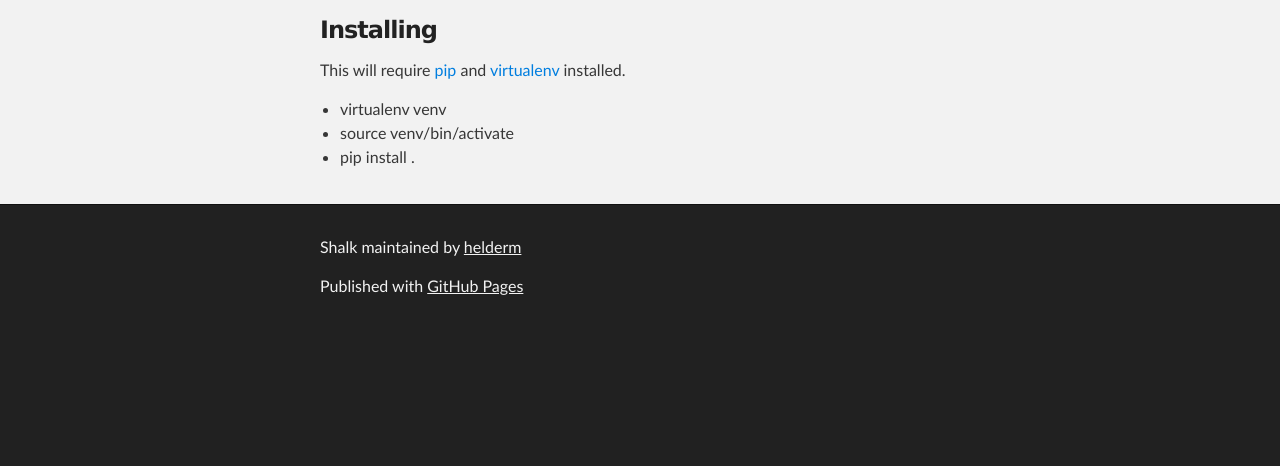
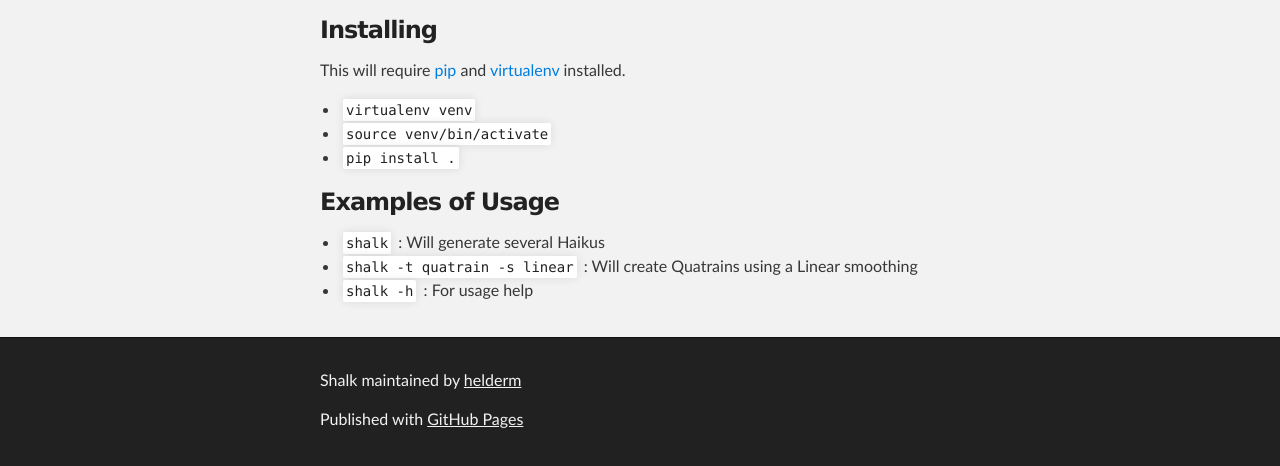
Before and after one commit to helderm/shalk, a plain HTML site: page index.html in a window 1280 px wide. Shown: the part 351-817 px from the top of the page. Drawn offline with Linux system fonts and the light colour scheme.

```diff
--- a/index.html
+++ b/index.html
@@ -42,9 +42,21 @@
 <p>This will require <a href="http://pip.readthedocs.org/en/stable/installing/">pip</a> and <a href="https://virtualenv.pypa.io/en/latest/installation.html">virtualenv</a> installed.</p>
 
 <ul>
-<li>virtualenv venv</li>
-<li>source venv/bin/activate</li>
-<li>pip install .</li>
+<li><code>virtualenv venv</code></li>
+<li><code>source venv/bin/activate</code></li>
+<li><code>pip install .</code></li>
+</ul>
+
+<h3>
+<a id="examples-of-usage" class="anchor" href="#examples-of-usage" aria-hidden="true"><span class="octicon octicon-link"></span></a>Examples of Usage</h3>
+
+<ul>
+<li>
+<code>shalk</code> : Will generate several Haikus</li>
+<li>
+<code>shalk -t quatrain -s linear</code> : Will create Quatrains using a Linear smoothing</li>
+<li>
+<code>shalk -h</code> : For usage help</li>
 </ul>
       </section>
     </div>
--- a/params.json
+++ b/params.json
@@ -1 +1 @@
-{"name":"Shalk","tagline":"A poem text generator","body":"# shalk\r\n\r\nShalk is a poem text generator!\r\n\r\n### Installing\r\n\r\nThis will require [pip](http://pip.readthedocs.org/en/stable/installing/) and [virtualenv](https://virtualenv.pypa.io/en/latest/installation.html) installed.\r\n\r\n* virtualenv venv\r\n* source venv/bin/activate\r\n* pip install .\r\n\r\n\r\n","google":"","note":"Don't delete this file! It's used internally to help with page regeneration."}
+{"name":"Shalk","tagline":"A poem text generator","body":"# shalk\r\n\r\nShalk is a poem text generator!\r\n\r\n### Installing\r\n\r\nThis will require [pip](http://pip.readthedocs.org/en/stable/installing/) and [virtualenv](https://virtualenv.pypa.io/en/latest/installation.html) installed.\r\n\r\n* `virtualenv venv`\r\n* `source venv/bin/activate`\r\n* `pip install .`\r\n \r\n### Examples of Usage\r\n\r\n* `shalk` : Will generate several Haikus\r\n* `shalk -t quatrain -s linear` : Will create Quatrains using a Linear smoothing\r\n* `shalk -h` : For usage help\r\n\r\n\r\n\r\n\r\n","google":"","note":"Don't delete this file! It's used internally to help with page regeneration."}
```
